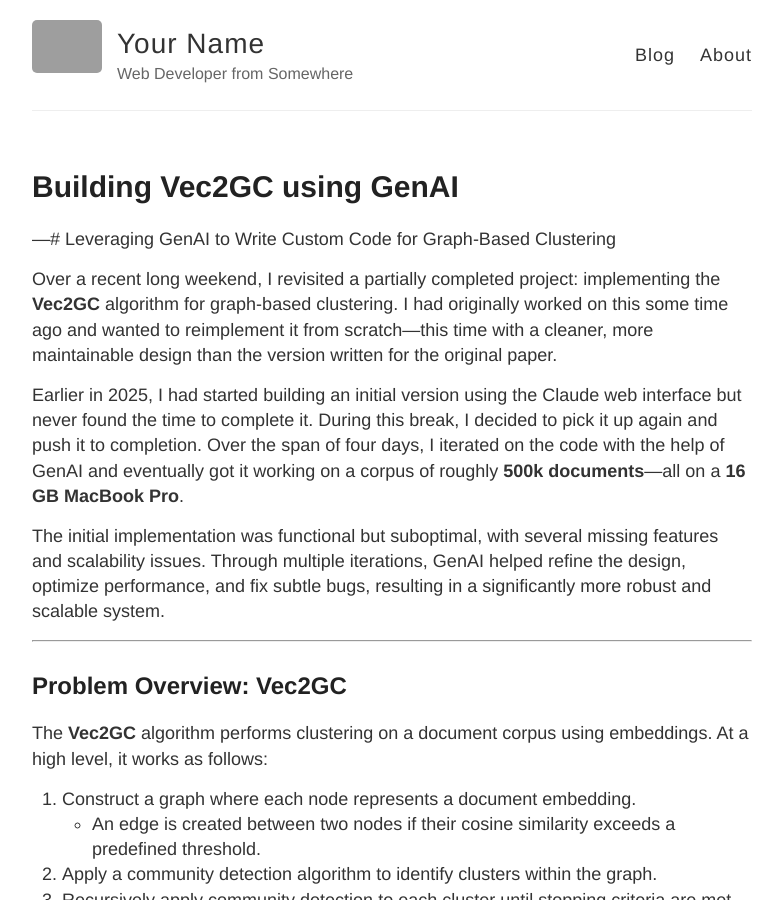
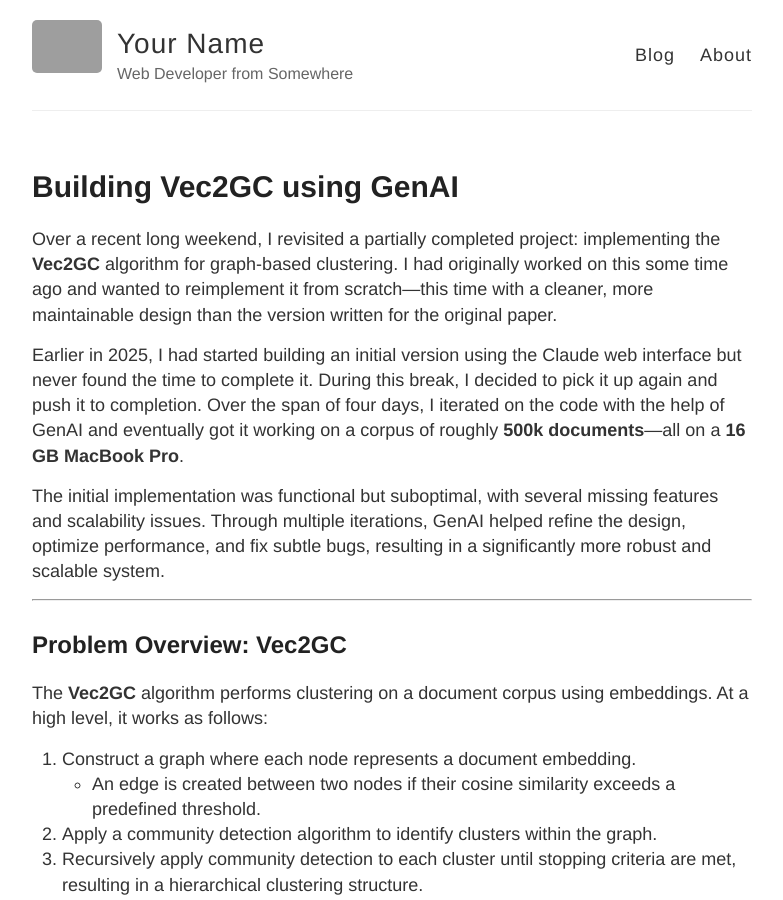
Before and after one commit to rnr415/rnr415.github.io, a Jekyll site: the page built from _posts/2025-12-30-vec2gc_with_genai.md, in a window 1280 px wide and 900 px high. Shown: the whole window, without its empty margins (248-1031 px from the left). Built offline with Jekyll 4.4.1, drawn with Linux system fonts in a browser that asks for light colours; grey boxes are pictures that could not be loaded.

Commit message:
fixed error in file

```diff
--- a/_posts/2025-12-30-vec2gc_with_genai.md
+++ b/_posts/2025-12-30-vec2gc_with_genai.md
@@ -2,7 +2,6 @@
 layout: post
 title: Building Vec2GC using GenAI
 ---
----# Leveraging GenAI to Write Custom Code for Graph-Based Clustering
 
 Over a recent long weekend, I revisited a partially completed project: implementing the **Vec2GC** algorithm for graph-based clustering. I had originally worked on this some time ago and wanted to reimplement it from scratch—this time with a cleaner, more maintainable design than the version written for the original paper.
 
```
